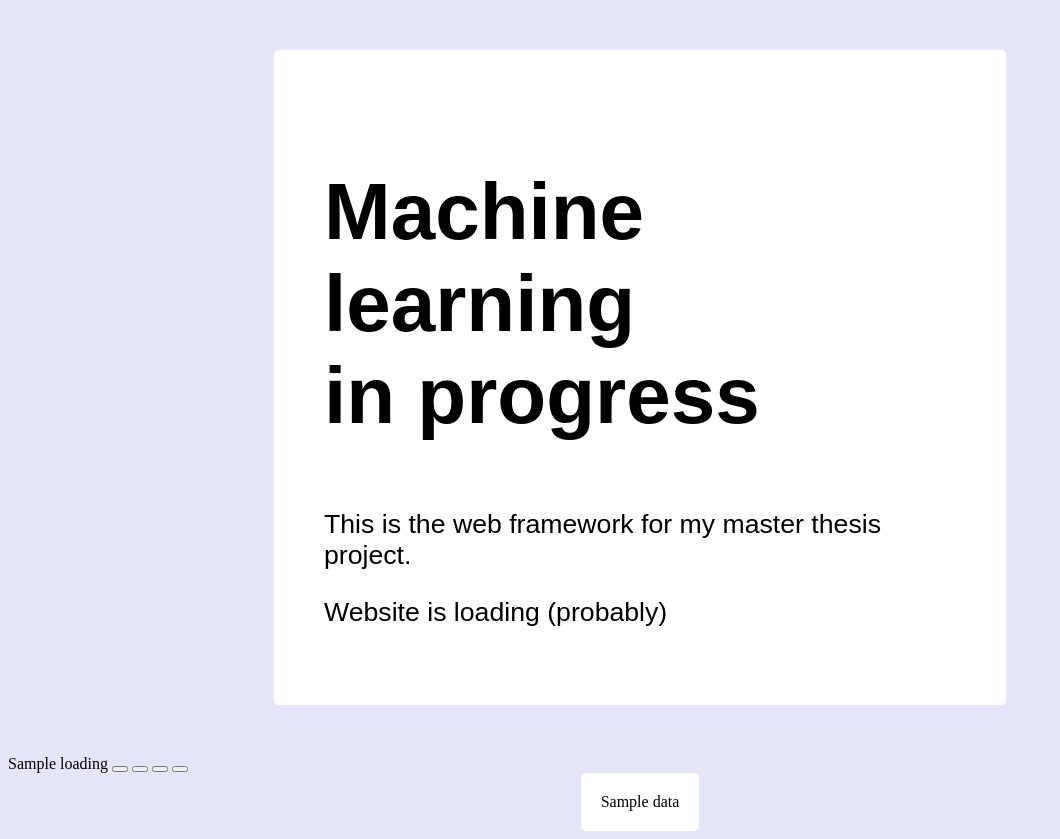
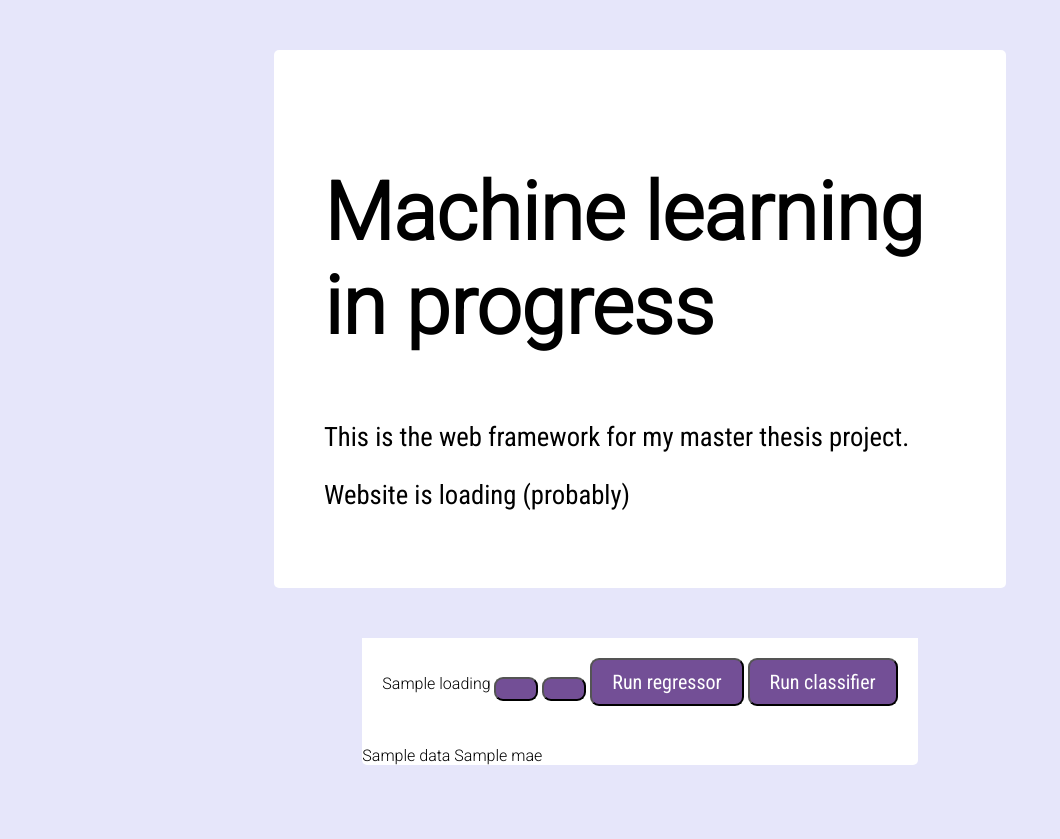
Before and after one commit to perfjes/mastern, a Flask app: template compute/webinterface/templates/index.html in a window 1280 px wide. Shown: the whole page, without its empty margins (0-1060 px from the left). After the commit the page ends 765 px from the top, so only its background shows below. Run offline with Flask 2, Linux system fonts and the light colour scheme; the template is opened without the code that fills it: most values are stand-ins (such as "Sample title", 1, 10 or a date in 2020); some libraries are stand-ins or nearby versions.

Commit message:
switching between workstations. trying to implement dynamic update of html table from button press, not doing so swell

```diff
--- a/compute/webinterface/static/main.css
+++ b/compute/webinterface/static/main.css
@@ -9,12 +9,13 @@ body {
     background-color: white;
     border-radius: 5px;
     padding: 50px;
-    font-family: sans-serif;
+    font-family: 'Roboto', sans-serif;
     font-size: 40pt;
 }
 
 #title p {
     font-size: 20pt;
+    font-family: 'Roboto Condensed', sans-serif;
 }
 
 #buttons {
@@ -23,18 +24,63 @@ body {
     margin: 20px auto;
     padding: 20px;
     background-color: white;
+    border: 0;
+    font-family: inherit;
+}
+
+#buttons button {
+    -webkit-border-radius: 9px;
+    -moz-border-radius: 9px;
+    border-radius: 9px;
+    font-family: 'Roboto Condensed', sans-serif;
+    color: white;
+    font-size: 20px;
+    background: #734f96;
+    padding: 10px 20px 10px 20px;
+    text-decoration: none;
+    transition: 0.4s ease;
+}
+
+#buttons button:hover {
+    background: #2a5925;
+    text-decoration: none;
+    transition: 0.4s ease;
+}
+
+button:focus {
+    outline:0;
+}
+
+.dataframe {
+    width: fit-content;
+    height: fit-content;
+    margin: auto;
+    border: none;
+}
+
+.dataframe thead tr th {
+    text-align: center;
+    margin: 50px;
+    border: none;
+}
+
+.dataframe tbody tr td, th {
+    padding: 10px;
+    border: none;
+    border-top: 2px solid #734f96;
 }
 
 #data {
     background-color: white;
-    padding: 20px;
     border-radius: 5px;
     width: fit-content;
     height: fit-content;
     margin: auto;
+    font-family: 'Roboto', sans-serif;
 }
 
 #data thead th, td {
     padding: 3px;
     background-color: white;
+    font-family: 'Roboto', sans-serif;
 }
--- /dev/null
+++ b/compute/webinterface/static/script/handlebar.js
@@ -0,0 +1,8 @@
+var dataframeJSON =
+
+$(document).ready(function() {
+
+    $('#regress').click(function() {
+
+    })
+});
--- a/compute/webinterface/static/script/jquery.js
+++ /dev/null
@@ -1,3 +0,0 @@
-$(document).ready(function(){
-
-});
--- a/compute/webinterface/templates/index.html
+++ b/compute/webinterface/templates/index.html
@@ -2,9 +2,13 @@
 <html lang="en">
     <head>
         <meta charset="UTF-8">
+        <title>Mastern</title>
         <link rel="stylesheet" type="text/css" href="{{ url_for('static', filename='main.css') }}">
-        <title>Master</title>
+        <link href='https://fonts.googleapis.com/css?family=Roboto:300' rel='stylesheet' type='text/css'>
+        <link href='https://fonts.googleapis.com/css?family=Roboto+Condensed' rel='stylesheet' type='text/css'>
         <script src="https://ajax.googleapis.com/ajax/libs/jquery/3.3.1/jquery.min.js"></script>
+        <script type="text/javascript" src="//cdnjs.cloudflare.com/ajax/libs/socket.io/1.3.6/socket.io.min.js"></script>
+        <script src="../static/script/handlebar.js"></script>
     </head>
     <body>
         <section id="title">
@@ -13,17 +17,15 @@
             <p id="status">Website is loading (probably)</p>
         </section>
 
-        <!-- Currently does nothing and I don't know why haha -->
-        <form action="/reload" method="post"> {{ loading }}
-            <button type="button" value="Load data" name="loaddata"></button>
-            <button type="button" value="Save as new" name="saveasnew"></button>
-            <button type="button" value="Regress" name="regress"></button>
-            <button type="button" value="Classify" name="classify"></button>
-        </form>
-
-
         <section id="data">
+            <form id="buttons" action="/reload" method="post"> {{ loading }}
+                <button type="button" value="Load data" name="loaddata"></button>
+                <button type="button" value="Save as new" name="saveasnew"></button>
+                <button type="button" id="regress" value="Regress" name="regress"> Run regressor </button>
+                <button type="button" id="classify" value="Classify" name="classify"> Run classifier </button>
+            </form>
             {{ data | safe }}
+            {{ mae | safe }}
         </section>
     </body>
 </html>
--- a/compute/webinterface/web_gui.py
+++ b/compute/webinterface/web_gui.py
@@ -2,12 +2,15 @@ import os
 from flask import Flask, render_template, request
 from compute.modules import datahandler
 from compute.modules.ml import regressor
+from flask_socketio import SocketIO, emit
+
 
 dth = datahandler
 dth.Data.dataframe = dth.load_dataframe_from_pickle()
 dth.Data.split = dth.load_split_value_from_pickle()
 
 app = Flask(__name__)
+socketio = SocketIO(app)
 
 # Fix for different paths - web_gui.py / main.py
 # TODO make it better
@@ -15,18 +18,22 @@ app = Flask(__name__)
 path = dth.ROOT_DIRECTORY + r'/data/'
 
 
-def test_regression():
-    dth.Data.dataframe = dth.load_dataframe(path)
-    ohno, nope = regressor.regress(dth.Data.dataframe, dth.Data.split)
-    return render_template('index.html', data=ohno.sort_index().to_html())
+def dataframe_to_json():
+    return dth.Data.dataframe.to_json()
 
 
 # Doesn't work with buttons...yet
 @app.route('/')
 def index():
+    # Initiate website
+    return render_template('index.html')
 
-    return test_regression()
-    # return render_template('index.html', data=dth.load_dataframe(path).to_html())
+
+@app.route('/', methods=['POST'])
+def test_regression():
+    dth.Data.dataframe = dth.load_dataframe(path)
+    ohno, nope = regressor.regress(dth.Data.dataframe, dth.Data.split)
+    return render_template('index.html', data=ohno.sort_index().to_html(), mae=nope)
 
 
 @app.after_request
@@ -43,4 +50,5 @@ def add_header(r):
 
 
 if __name__ == "__main__":
-    app.run(debug=True)
+    # app.run(debug=True)
+    socketio.run(app, debug=True)
```
Also changed, not shown: requirements.txt (added, +23 -0 lines).
